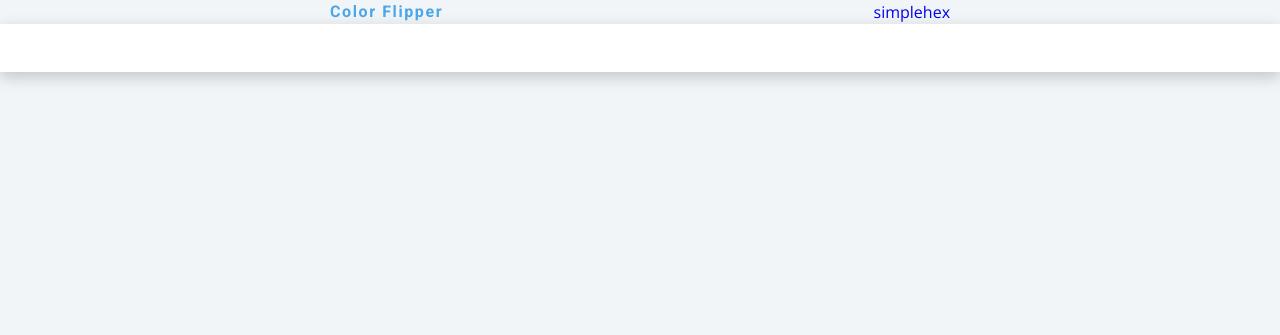
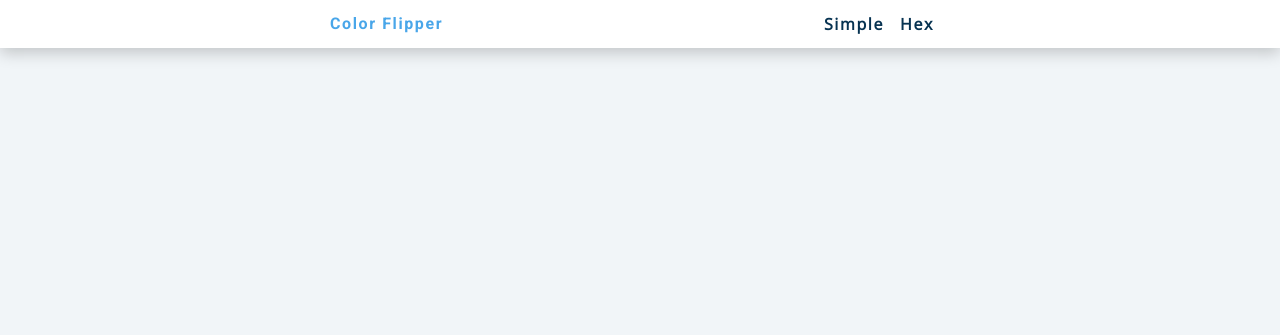
Before and after one commit to aloysiorabello/Color-Flipper, a plain HTML site: page hex.html in a window 1280 px wide. Shown: the top 335 px of the page. Drawn offline with nearby package versions, Linux system fonts and the light colour scheme.

Commit message:
bugfix on simple/hex html

```diff
--- a/hex.html
+++ b/hex.html
@@ -8,6 +8,7 @@
     <link rel="stylesheet" href="style.css">
 </head>
 <body>
+    <nav>
         <div class="nav-center">
             <h4>color flipper</h4>
             <ul class="nav-links">
@@ -19,7 +20,7 @@
                 </li>
             </ul>
         </div>
-    <nav></nav>
+        </nav>
     <main>
         <div class="container">
             <h2>background color :  <span class="color">
```
Also changed, not shown: index.html (+2 -1 lines). Lines whose indentation alone changed are shown as unchanged.
